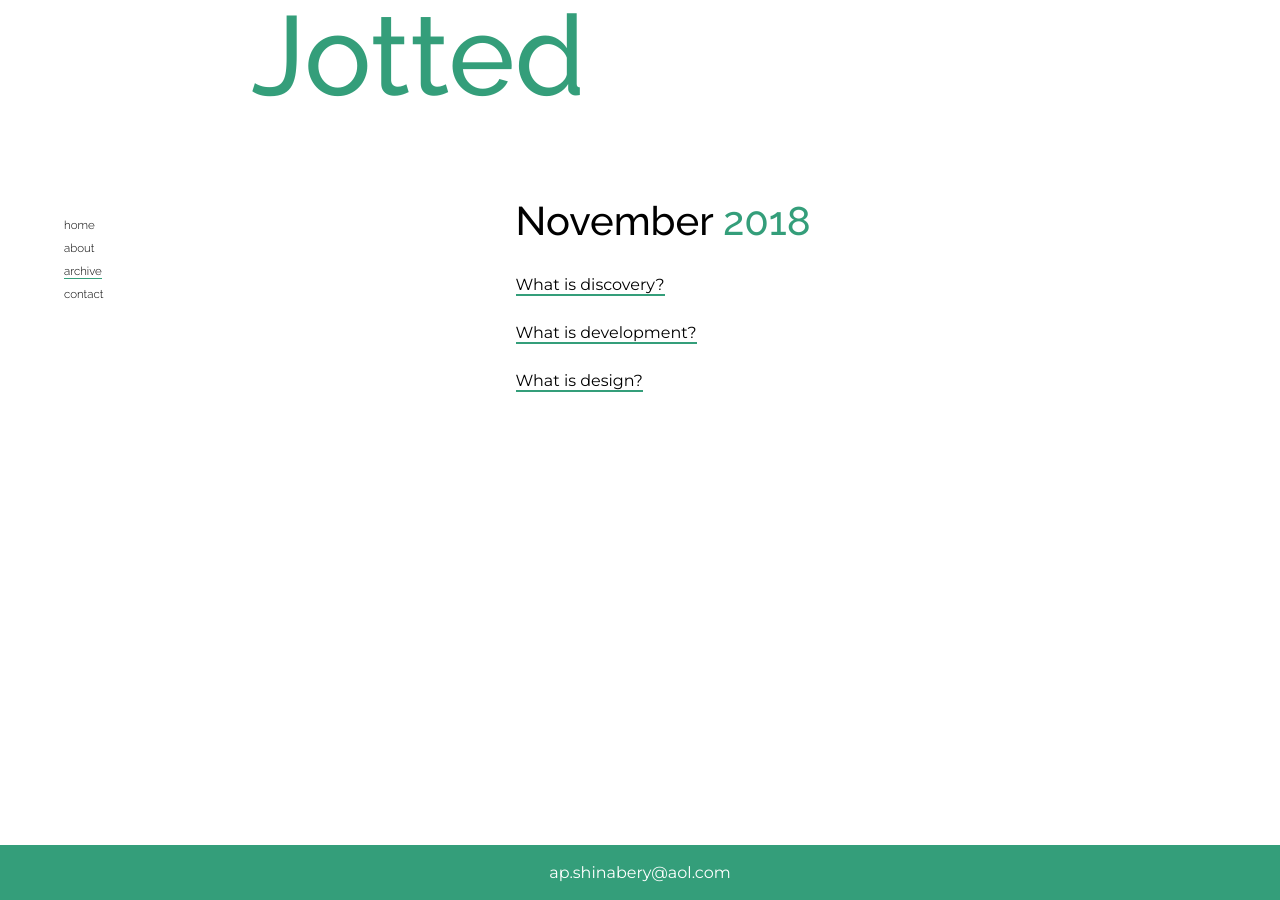
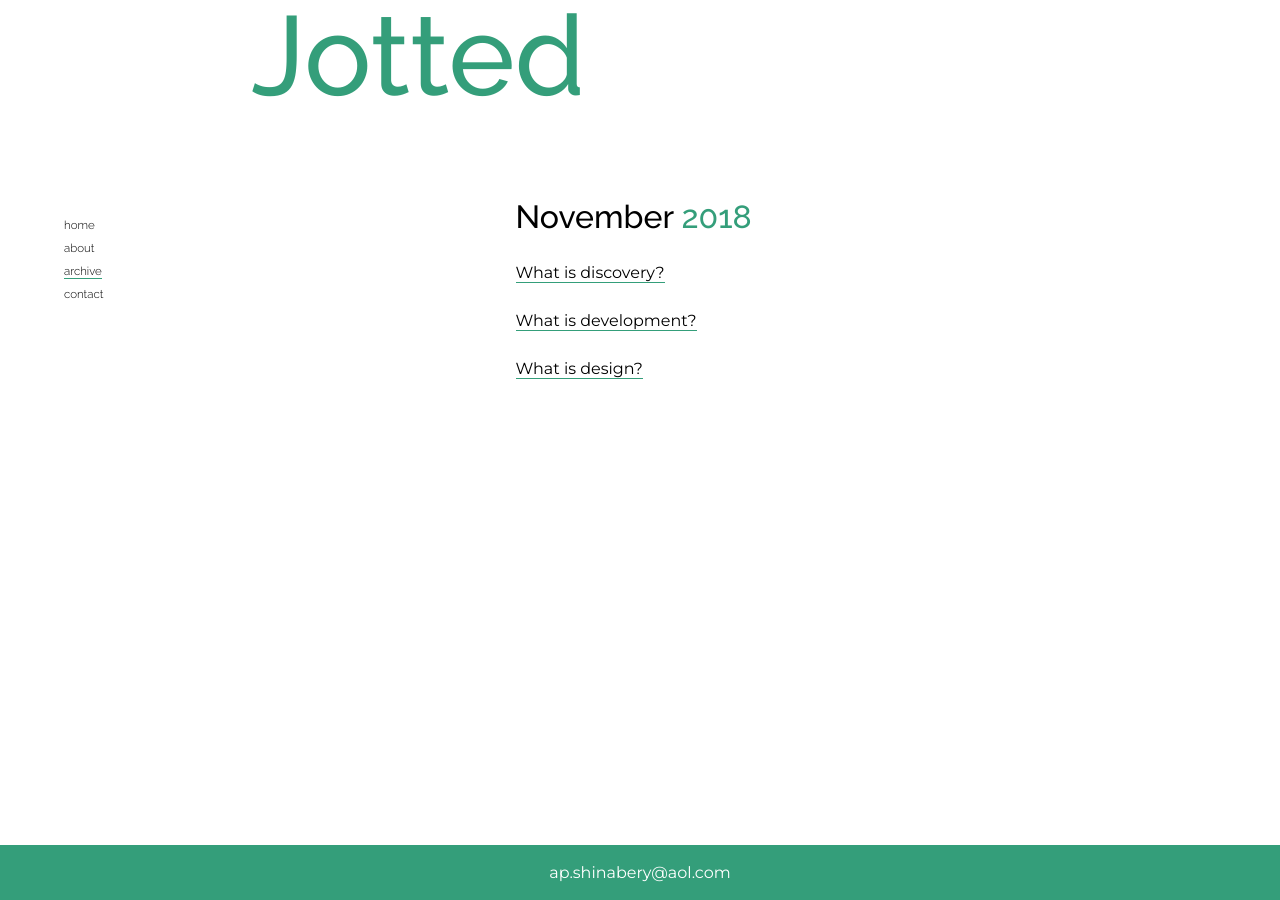
Before and after one commit to abelshinabery/jotted-blog, a Jekyll site: the page built from archive.html, in a window 1280 px wide. Built offline with Jekyll 4.4.1, drawn with Linux system fonts in a browser that asks for light colours.

Commit message:
Fixed spacing and minor text size adjustment

```diff
--- a/_scss/2-base/_base.scss
+++ b/_scss/2-base/_base.scss
@@ -349,7 +349,7 @@
 }
 
 .form-control {
-	margin: 5em 0;
+	margin-top: 2em;
 }
 
 textarea {
@@ -361,6 +361,7 @@
 	font-size: 2em;
 	-webkit-appearance: none;
 	border-radius: 0;
+	margin-bottom: 1em;
 }
 
 #contact-form [type="submit"] {
--- a/_scss/2-base/_media-queries.scss
+++ b/_scss/2-base/_media-queries.scss
@@ -92,8 +92,6 @@
 		width: 100%;
 		background-color: white;
 		a {
-			color: black;
-			font-weight: 300;
 			border-bottom: 1px solid $primary-color;
 			&:hover {
 				color: $secondary-color;
@@ -195,7 +193,7 @@
 
 	.about-section-title {
 		margin: 0;
-		font-size: 3em;
+		font-size: 2em;
 	}
 
 	.about-section-text {
@@ -216,7 +214,7 @@
 	}
 
 	.archive-month {
-		font-size: 2.5em;
+		font-size: 2em;
 		width: 500px;
 		margin-top: 0;
 		margin-bottom: .5em;
@@ -226,6 +224,9 @@
 		margin-top: 0;
 		font-size: 1em;
 		line-height: 3;
+		a {
+			border-bottom: 1px solid $primary-color;
+		}
 	}
 
 	/*
--- a/contact.html
+++ b/contact.html
@@ -9,7 +9,7 @@
     <h2 id="contact-heading">Contact <span class="green-text">me</span></h2>
     <h3 id="contact-sub">I would love to help create with you</h3>
 
-    <form>
+    <form action="mailto:aps81@txstate.edu">
       <fieldset id="contact-form">
         <input type="text" class="form-control" name="firstname" placeholder="Your name" required>
 
```
